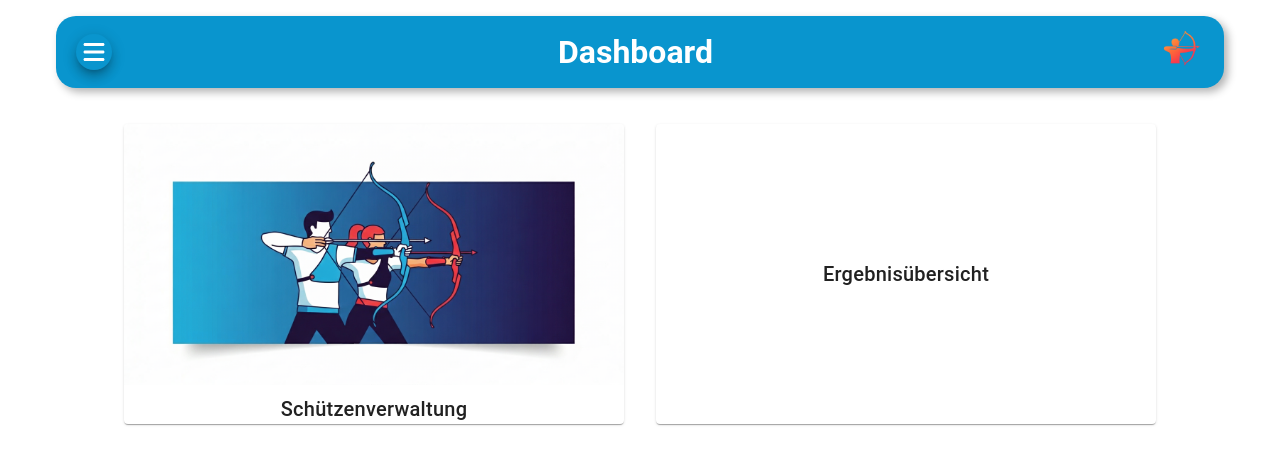
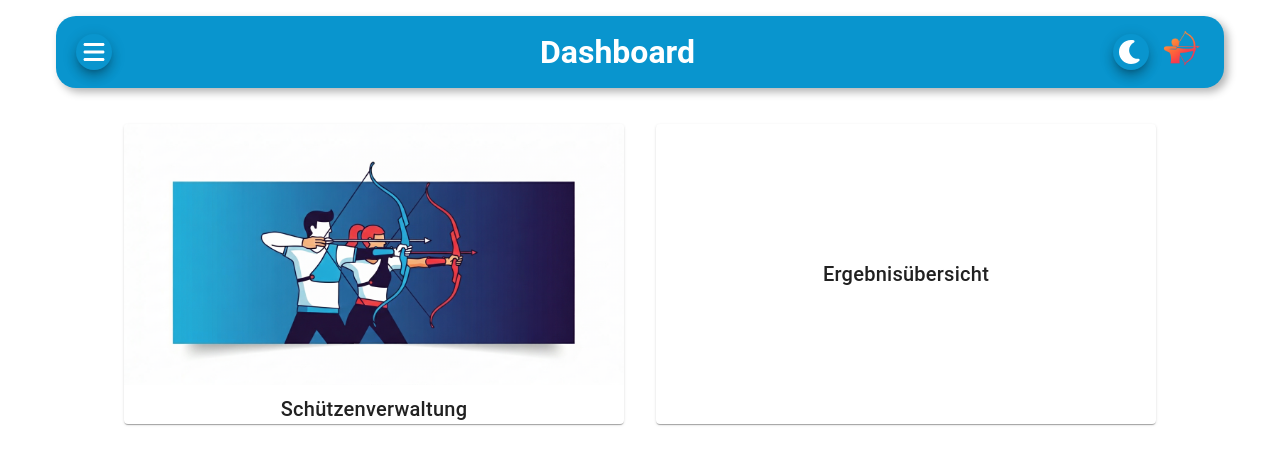
Before and after one commit to dele1907/ArcheryWebApplication, a Vue app in the folder frontend/: page / in a window 1280 px wide. Shown: the top 464 px of the page. Built offline with nearby package versions, Linux system fonts and the light colour scheme.

Commit message:
add theme toggle functionality to HeaderBar component; update styles and improve user interaction

```diff
--- a/frontend/src/components/EditShootersInfromationDialog.vue
+++ b/frontend/src/components/EditShootersInfromationDialog.vue
@@ -2,10 +2,10 @@
 import { shallowRef } from 'vue'
 
 const dialog = shallowRef(false)
+//TODO make the form functional and prefill with existing data
 </script>
 
 <template>
-  //TODO make the form functional and prefill with existing data
   <div class="shooter-edit-dialog-wrapper">
     <v-dialog v-model="dialog" max-width="600">
       <template v-slot:activator="{ props: activatorProps }">
--- a/frontend/src/components/HeaderBar.vue
+++ b/frontend/src/components/HeaderBar.vue
@@ -2,10 +2,17 @@
 import app_logo from '@/assets/icons/app_logo.png'
 import { useRoute } from 'vue-router'
 import router from '@/router'
+import { useTheme } from 'vuetify'
 
 const onMenuButtonClick = () => {
   alert('Main menu button clicked!')
 }
+
+const getIconBasedOnTheme = () => {
+  return theme.global.name.value === 'light' ? 'fa-moon' : 'fa-sun'
+}
+
+const theme = useTheme();
 </script>
 
 <template>
@@ -25,6 +32,19 @@ const onMenuButtonClick = () => {
     <h1 @click="router.push('/')">{{ useRoute().meta.title }}</h1>
   </div>
 
+  <div class="header-bar-theme-toggle-button-wrapper">
+    <v-btn
+      variant="elevated"
+      class="header-bar-theme-toggle-button"
+      density="comfortable"
+      color="primary"
+      :icon="getIconBasedOnTheme()"
+      elevation="8"
+      @click="theme.toggle()"
+    >
+    </v-btn>
+  </div>
+
   <div class="header-bar-icon-wrapper">
     <img :src="app_logo" alt="App Logo" class="header-bar-icon" />
   </div>
@@ -36,4 +56,12 @@ const onMenuButtonClick = () => {
     cursor: pointer;
   }
 }
+
+.header-bar-theme-toggle-button-wrapper {
+
+  .header-bar-theme-toggle-button {
+    position: relative;
+    right: 10px;
+  }
+}
 </style>
```
